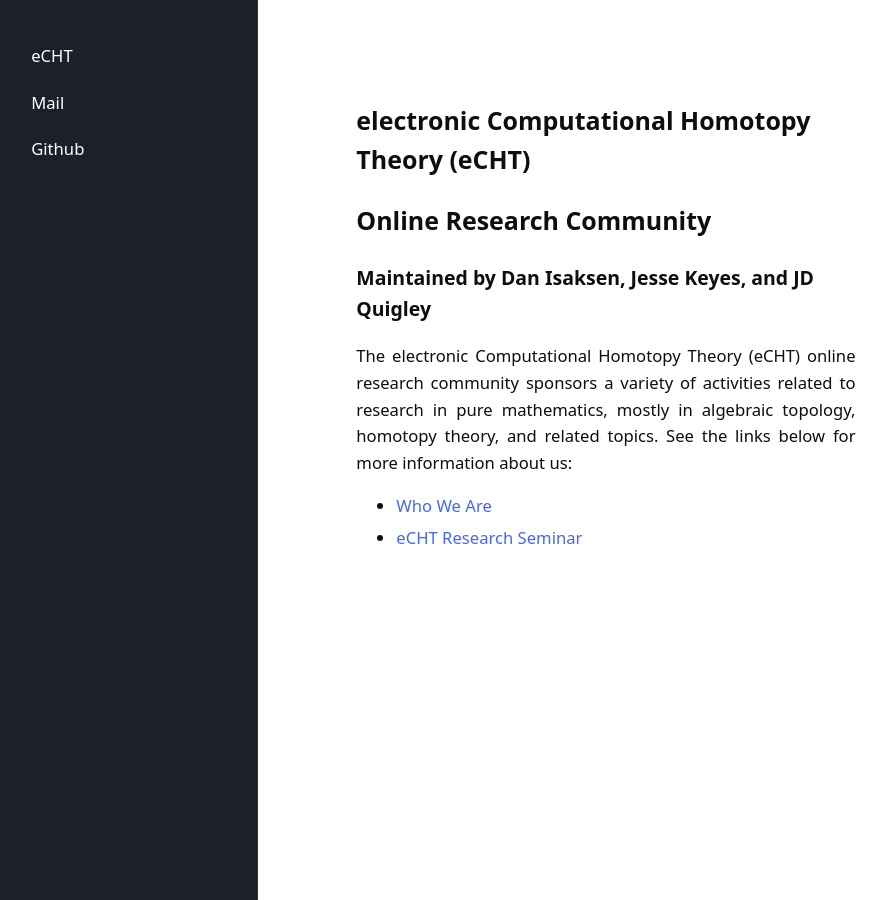
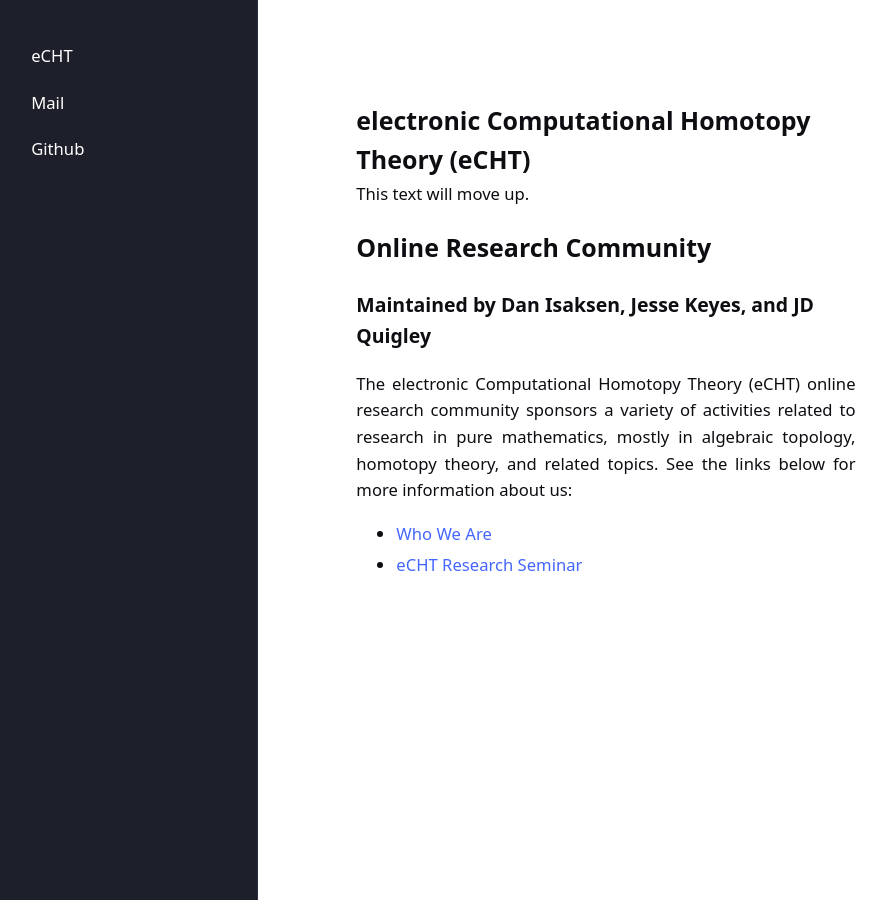
Before and after one commit to eCHTorc/eCHTorc.github.io, a Jekyll site: the page built from index.md, in a window 1280 px wide. Shown: the whole page, without its empty margins (43-930 px from the left). Built offline with Jekyll 4.4.1, drawn with Linux system fonts in a browser that asks for light colours; our own code applies the rules of GitHub Pages for plain Markdown files.

Commit message:
Update index.md

```diff
--- a/index.md
+++ b/index.md
@@ -1,6 +1,9 @@
 <div style="text-align: left;">
   <h1> electronic Computational Homotopy Theory (eCHT) </h1>
 </div>
+
+<span style="display:block; margin-top:-20px;">This text will move up.</span>
+
 
 <div style="text-align: left;">
   <h2>Online Research Community</h2>
```
